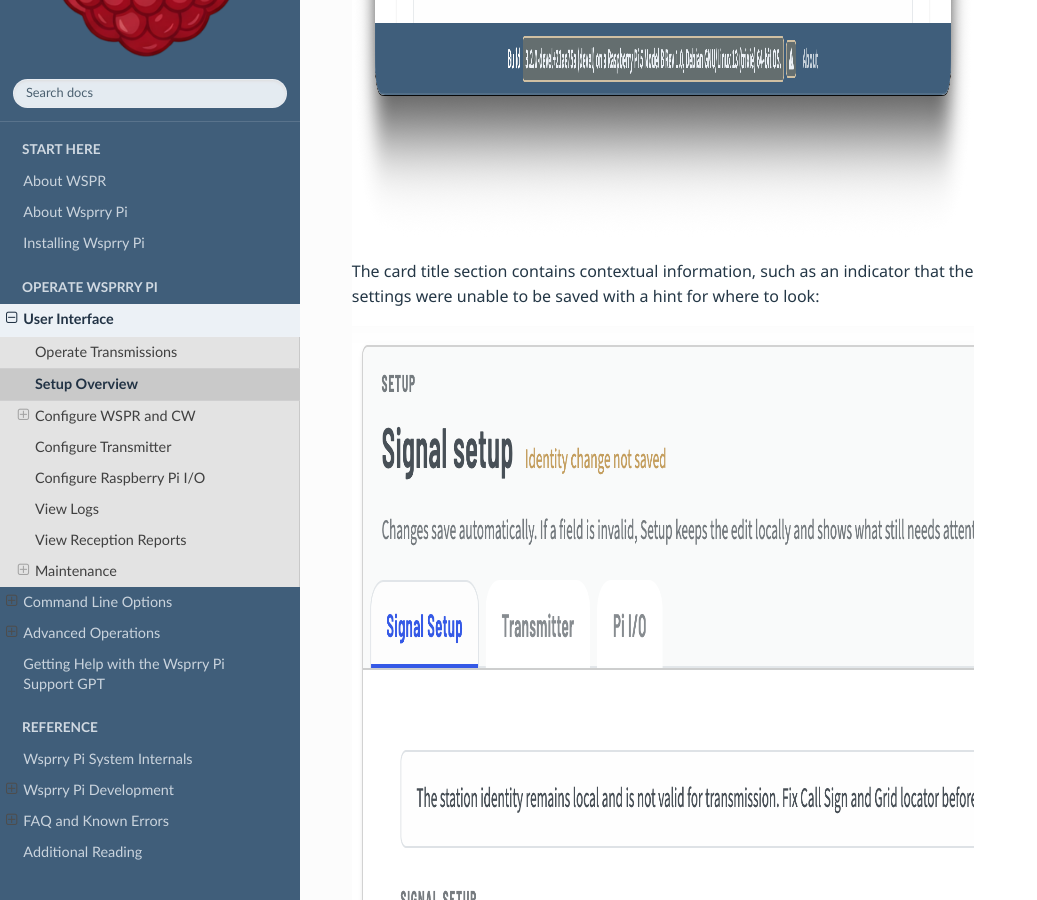
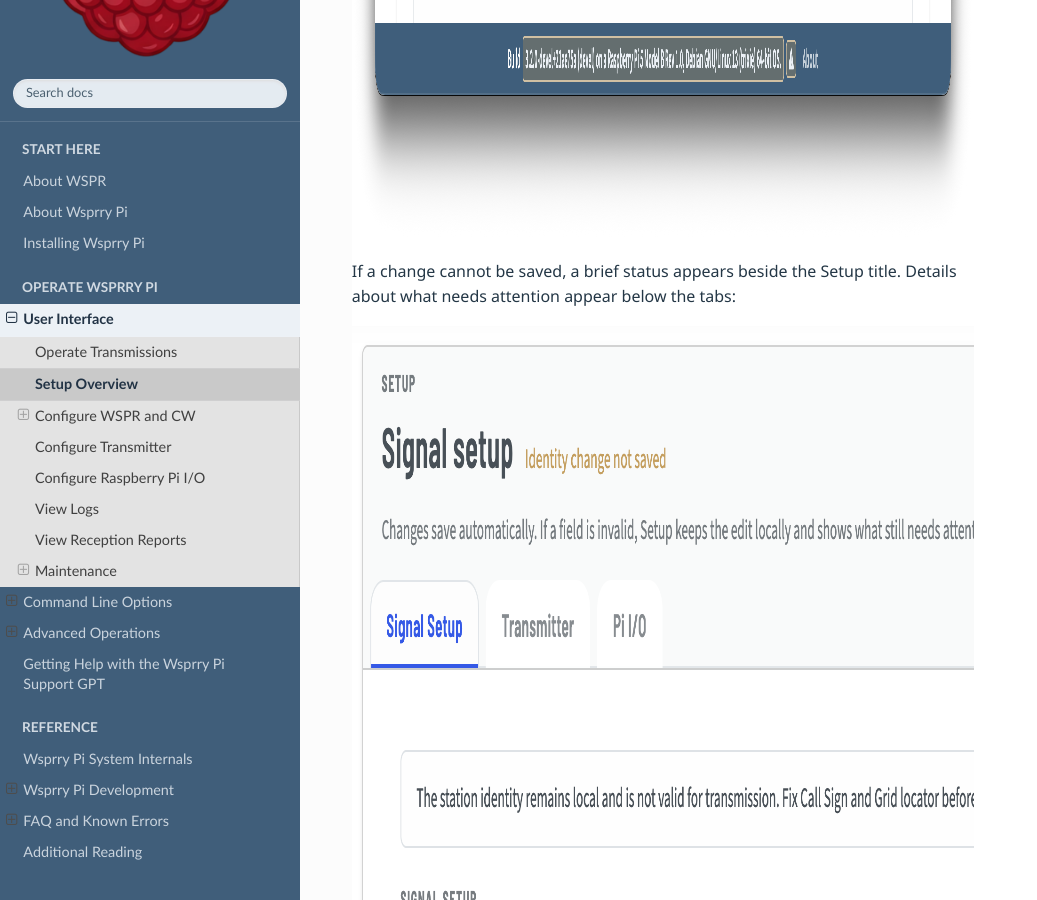
Before and after one commit to WsprryPi/Wsprry_Pi_Docs, a Sphinx documentation site: the page built from docs/User_Interface/Setup/index.md, in a window 1280 px wide and 900 px high, scrolled down 1985 px. Shown: the whole window, without its empty margins (0-1037 px from the left). Built offline with Sphinx 7.4.7 and the Read the Docs theme 3.1.0, drawn with Linux system fonts in a browser that asks for light colours.

Commit message:
Clarify Setup save feedback location

```diff
--- a/docs/User_Interface/Setup/index.md
+++ b/docs/User_Interface/Setup/index.md
@@ -6,7 +6,7 @@
 
 ![Setup Card](Setup.png)
 
-The card title section contains contextual information, such as an indicator that the settings were unable to be saved with a hint for where to look:
+If a change cannot be saved, a brief status appears beside the Setup title. Details about what needs attention appear below the tabs:
 
 ![Invalid Callsign](invalid_callsign.png)
 
```
